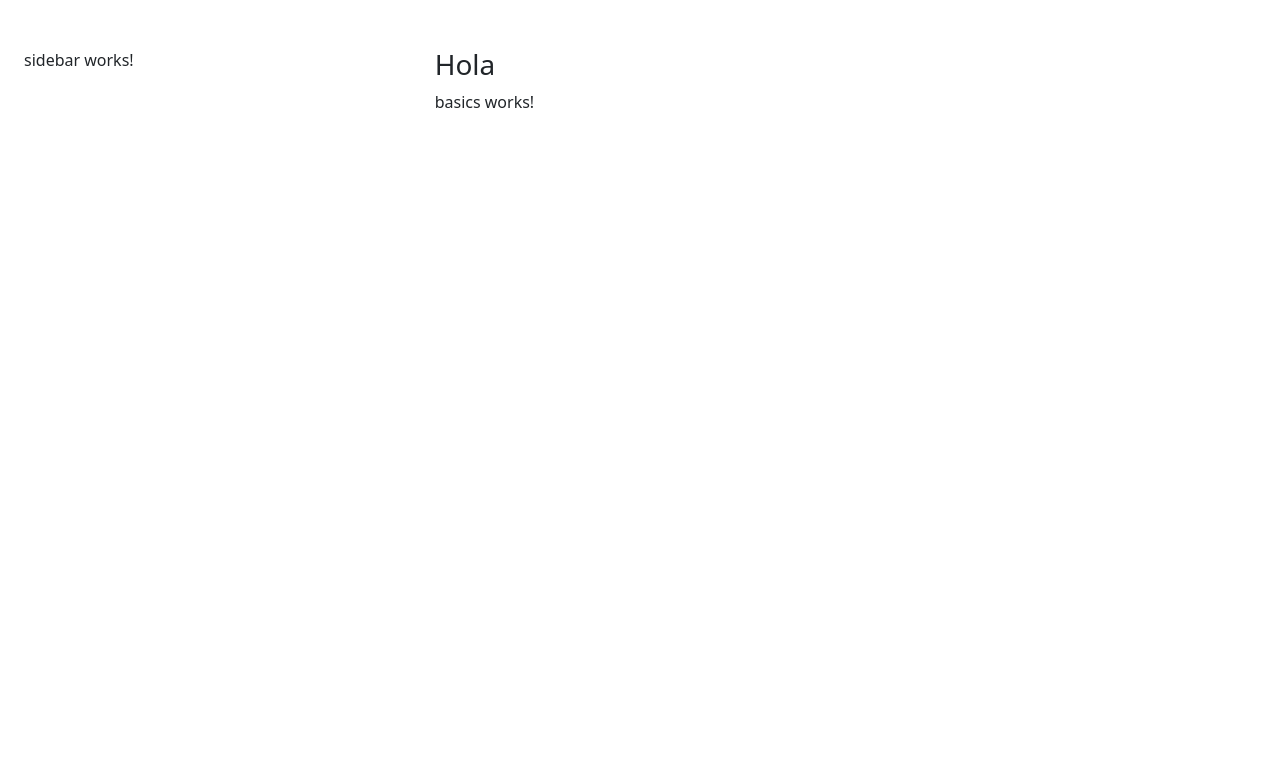
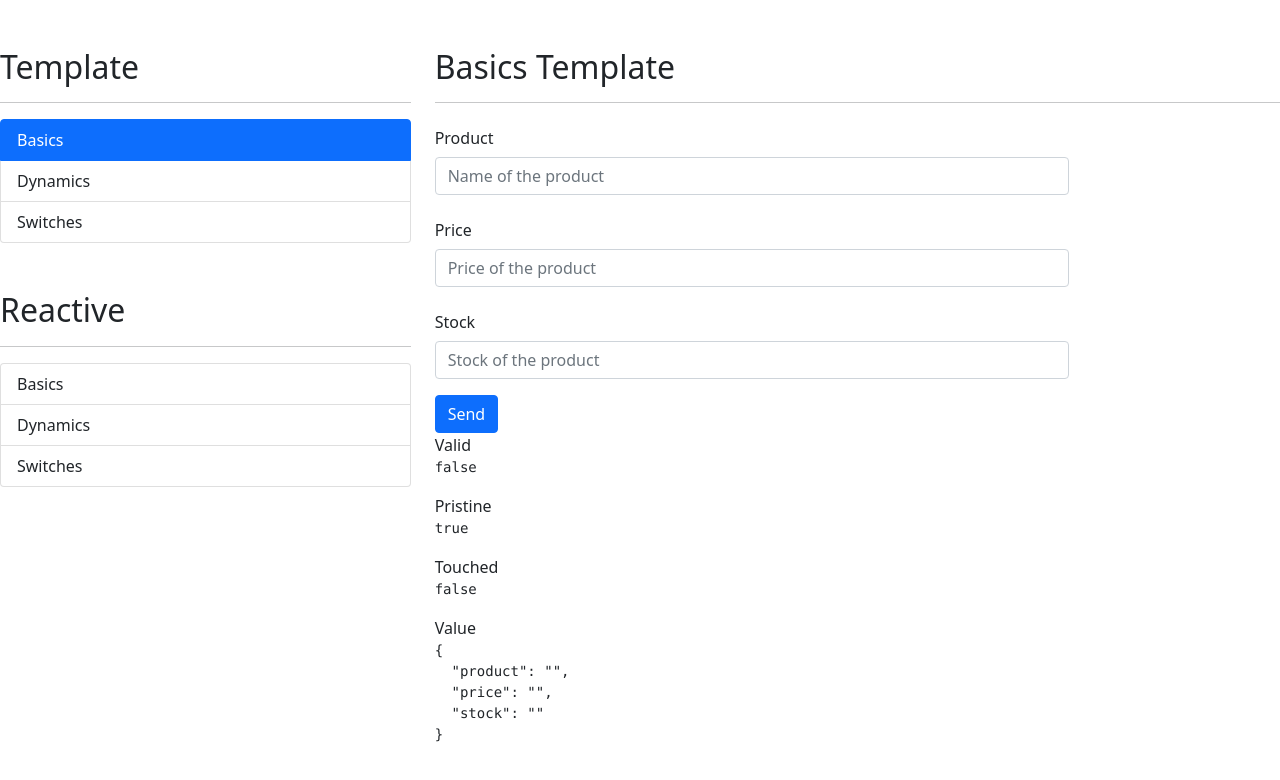
Before and after one commit to SergioGordillo/FormsAppAngular, an Angular app: page /template/basics in a window 1280 px wide. Shown: the top 780 px of the page. Built offline with nearby package versions, Linux system fonts and the light colour scheme.

Commit message:
Template form and show error messages implemented

```diff
--- a/src/app/app.component.html
+++ b/src/app/app.component.html
@@ -4,7 +4,6 @@
   </div>
 
   <div class="col">
-    <h3>Hola</h3>
     <router-outlet></router-outlet>
   </div>
 </div>
--- a/src/app/shared/shared.module.ts
+++ b/src/app/shared/shared.module.ts
@@ -1,6 +1,9 @@
 import { NgModule } from '@angular/core';
 import { CommonModule } from '@angular/common';
+import { RouterModule } from '@angular/router';
+
 import { SidebarComponent } from './sidebar/sidebar.component';
+
 
 
 
@@ -9,7 +12,8 @@ import { SidebarComponent } from './sidebar/sidebar.component';
     SidebarComponent
   ],
   imports: [
-    CommonModule
+    CommonModule,
+    RouterModule
   ],
   exports: [
     SidebarComponent
--- a/src/app/shared/sidebar/sidebar.component.html
+++ b/src/app/shared/sidebar/sidebar.component.html
@@ -1 +1,21 @@
-<p class="container">sidebar works!</p>
+<h2>Template</h2>
+<hr>
+
+<ul class="list-group">
+    <li class="list-group-item"
+        *ngFor="let item of templateSidebar"
+        [routerLink]="[item.route]"
+        routerLinkActive="active"
+        >{{item.text}}</li>
+</ul>
+
+<h2 class="mt-5">Reactive</h2>
+<hr>
+
+<ul class="list-group">
+    <li class="list-group-item"
+        *ngFor="let item of reactiveSidebar"
+        [routerLink]="[item.route]"
+        routerLinkActive="active"
+        >{{item.text}}</li>
+</ul>
--- a/src/app/shared/sidebar/sidebar.component.ts
+++ b/src/app/shared/sidebar/sidebar.component.ts
@@ -1,4 +1,9 @@
-import { Component, OnInit } from '@angular/core';
+import { Component} from '@angular/core';
+
+interface SidebarItem {
+  text: string,
+  route: string
+}
 
 @Component({
   selector: 'app-sidebar',
@@ -6,11 +11,41 @@ import { Component, OnInit } from '@angular/core';
   styles: [
   ]
 })
-export class SidebarComponent implements OnInit {
+export class SidebarComponent{
+
+  templateSidebar:SidebarItem[]=[
+    {
+      text: "Basics",
+      route: "./template/basics"
+    },
+    {
+      text: "Dynamics",
+      route: "./template/dynamics"
+    },
+    {
+      text: "Switches",
+      route: "./template/switches"
+    }
+  ];
+
+  reactiveSidebar:SidebarItem[]=[
+    {
+      text: "Basics",
+      route: "./reactive/basics"
+    },
+    {
+      text: "Dynamics",
+      route: "./reactive/dynamics"
+    },
+    {
+      text: "Switches",
+      route: "./reactive/switches"
+    }
+  ];
 
   constructor() { }
 
-  ngOnInit(): void {
-  }
+
+
 
 }
--- a/src/app/template/basics/basics.component.html
+++ b/src/app/template/basics/basics.component.html
@@ -1 +1,90 @@
-<p>basics works!</p>
+<h2>Basics Template</h2>
+<hr>
+
+<div class="row">
+    <div class="col">
+
+        <form (ngSubmit)="save(myForm)"
+                #myForm="ngForm"
+                autocomplete="off">
+
+            <!-- Product field -->
+            <div class="mb-3">
+                <label class="col-sm-3 col-form-label">Product</label>
+                <div class="col-sm-9">
+                    <input type="text"
+                           class="form-control"
+                           ngModel
+                           name="product"
+                           placeholder="Name of the product"
+                           required
+                           minlength="3"/>
+
+
+
+                    <span
+                        class="form-text text-danger"
+                        *ngIf="myForm.controls.product?.invalid && myForm.controls.product?.touched">
+                        It must contain at least three letters
+                    </span>
+
+
+
+                </div>
+            </div>
+
+            <!-- Price field -->
+            <div class="mb-3">
+                <label class="col-sm-3 col-form-label">Price</label>
+                <div class="col-sm-9">
+                    <input type="number"
+                           class="form-control"
+                           ngModel
+                           name="price"
+                           placeholder="Price of the product"
+                           required/>
+                </div>
+            </div>
+
+            <!-- Stock field -->
+            <div class="mb-3">
+                <label class="col-sm-3 col-form-label">Stock</label>
+                <div class="col-sm-9">
+                    <input type="number"
+                           class="form-control"
+                           ngModel
+                           name="stock"
+                           placeholder="Stock of the product"
+                           />
+                </div>
+            </div>
+
+            <div class="row">
+                <div class="col">
+                    <button type="submit"
+                            class="btn btn-primary">
+                            Send
+                    </button>
+                </div>
+            </div>
+
+        </form>
+
+    </div>
+</div>
+
+<div class="row">
+    <div class="col">
+        <span>Valid</span>
+        <pre>{{myForm.valid}}</pre>
+
+        <span>Pristine</span>
+        <pre>{{myForm.pristine}}</pre>
+
+        <span>Touched</span>
+        <pre>{{myForm.touched}}</pre>
+
+        <span>Value</span>
+        <pre>{{myForm.value|json}}</pre>
+    </div>
+</div>
--- a/src/app/template/basics/basics.component.ts
+++ b/src/app/template/basics/basics.component.ts
@@ -1,4 +1,5 @@
 import { Component, OnInit } from '@angular/core';
+import { NgForm } from '@angular/forms';
 
 @Component({
   selector: 'app-basics',
@@ -13,4 +14,8 @@ export class BasicsComponent implements OnInit {
   ngOnInit(): void {
   }
 
+  save(myForm:NgForm){
+    console.log(myForm)
+  }
+
 }
--- a/src/app/template/template.module.ts
+++ b/src/app/template/template.module.ts
@@ -1,10 +1,12 @@
 import { NgModule } from '@angular/core';
 import { CommonModule } from '@angular/common';
+import { FormsModule } from '@angular/forms';
 
 import { TemplateRoutingModule } from './template-routing.module';
 import { BasicsComponent } from './basics/basics.component';
 import { DynamicsComponent } from './dynamics/dynamics.component';
 import { SwitchesComponent } from './switches/switches.component';
+
 
 
 @NgModule({
@@ -15,6 +17,7 @@ import { SwitchesComponent } from './switches/switches.component';
   ],
   imports: [
     CommonModule,
+    FormsModule,
     TemplateRoutingModule
   ]
 })
```
